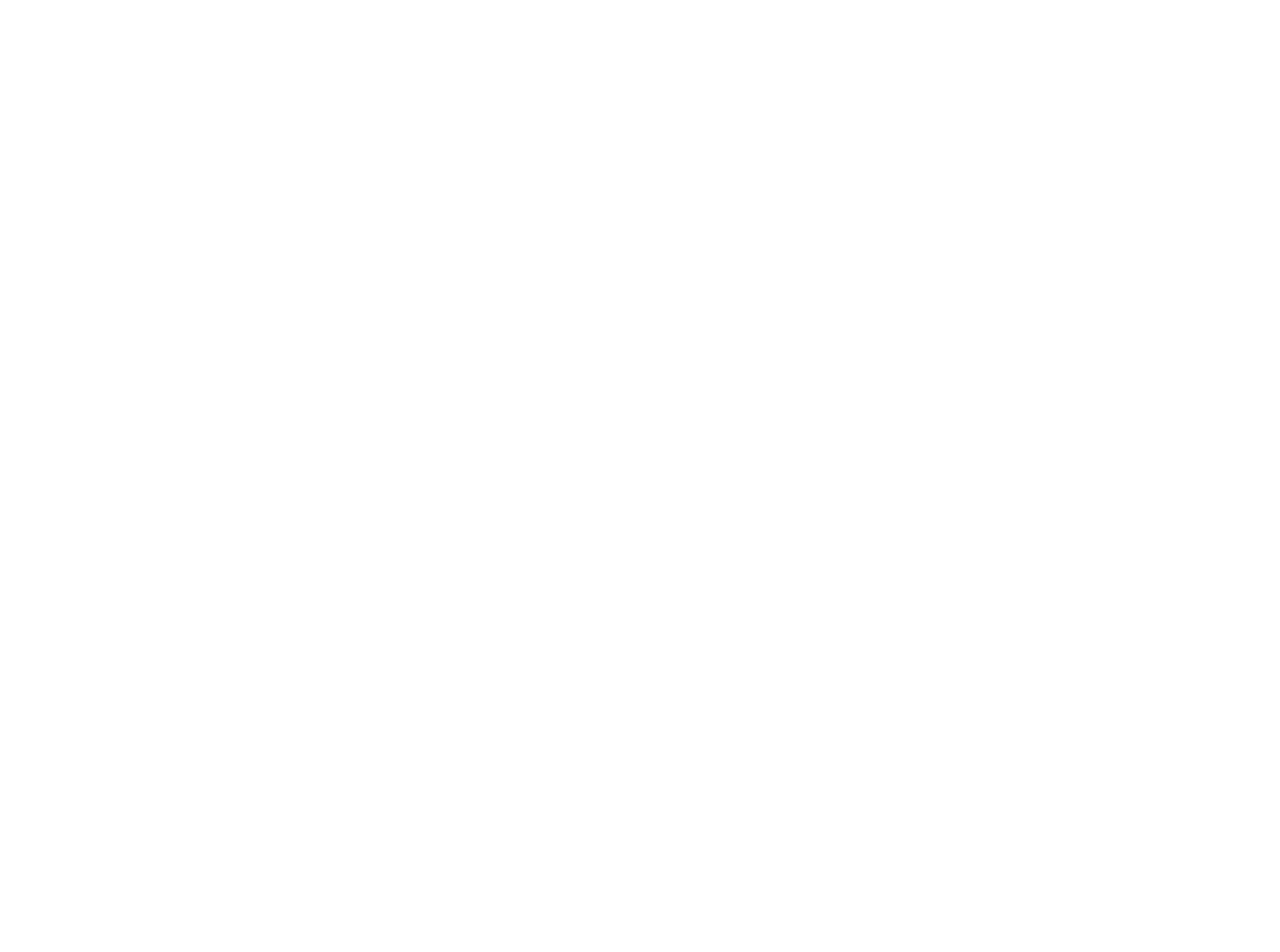
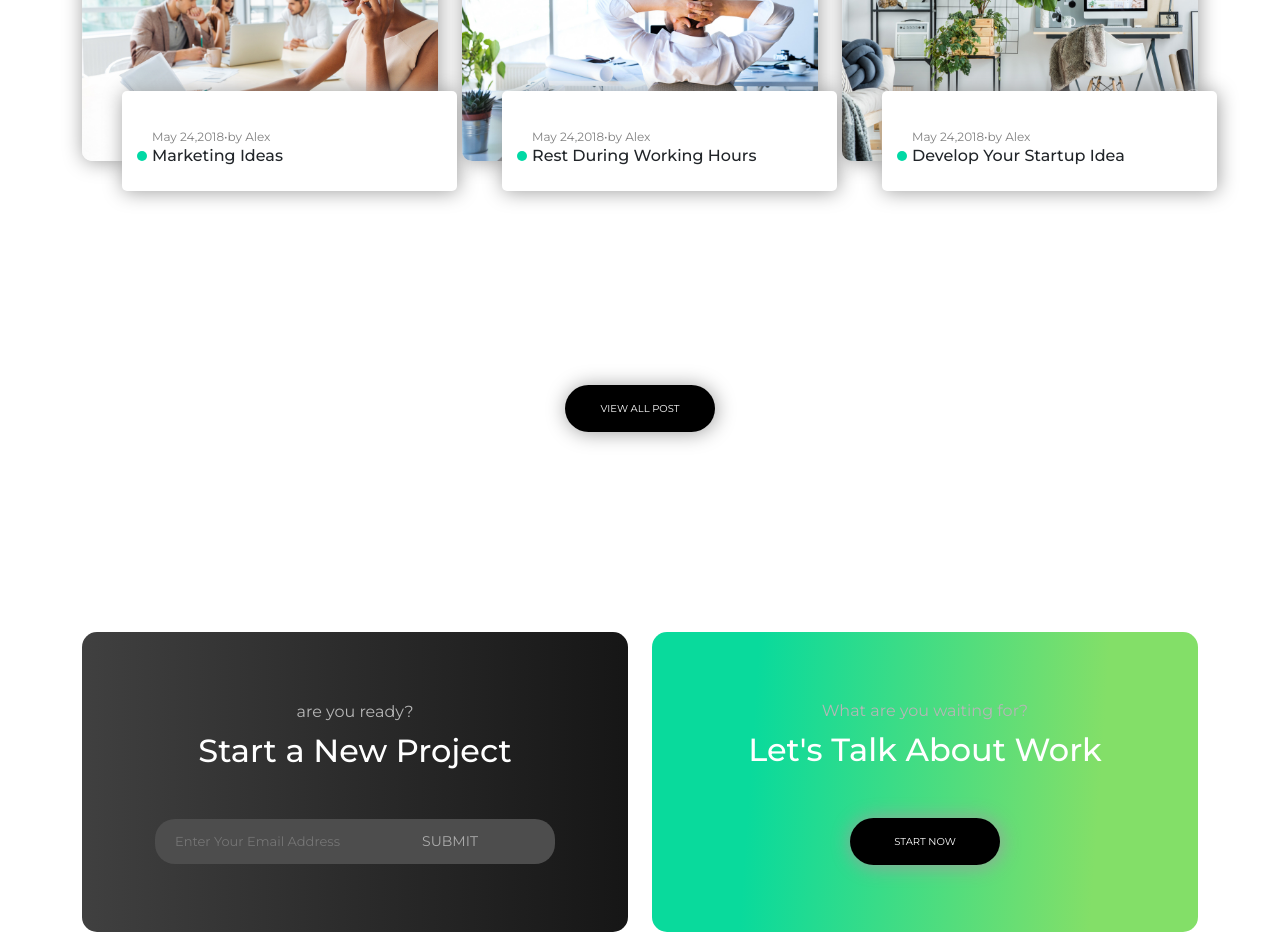
Before and after one commit to Francesco-Alquati/proj-html-vuejs, a Vue app: page / in a window 1280 px wide. Shown: the part 5220-6172 px from the top of the page. Before the commit the page ends 4842 px from the top, so only its background shows below. Built offline with nearby package versions, Linux system fonts and the light colour scheme.

Commit message:
[UPD] Completed NewsBlog section

```diff
--- a/src/App.vue
+++ b/src/App.vue
@@ -5,6 +5,7 @@
 import AppMainMiddle from './components/AppMainMiddle.vue';
 import AppMainBottom from './components/AppMainBottom.vue';
 import AppUsersReview from './components/AppUsersReview.vue';
+import AppNewsBlog from './components/AppNewsBlog.vue';
 
 export default{
   components:{
@@ -14,6 +15,7 @@
     AppMainMiddle,
     AppMainBottom,
     AppUsersReview,
+    AppNewsBlog,
   }
 }
 </script>
@@ -28,6 +30,7 @@
     <AppMainMiddle />
     <AppMainBottom />
     <AppUsersReview />
+    <AppNewsBlog />
   </main>
   <footer>
 
--- a/src/components/AppJumbo.vue
+++ b/src/components/AppJumbo.vue
@@ -61,7 +61,7 @@
     color: white;
     padding: 15px;
     font-size: 10px;
-    width: 130px;
+    width: 150px;
 }
 .jumbo button:hover{
     background: rgb(64,64,64);
--- /dev/null
+++ b/src/components/AppNewsBlog.vue
@@ -0,0 +1,164 @@
+<script>
+export default {
+
+}
+</script>
+<template>
+    <div class="container">
+        <div class="row mt-200 mb-5">
+            <div class="col-12 text-center">
+                <h2>Latest News &amp; our <span class="c-lgreen">Blog</span></h2>
+                <div class="line-container d-flex justify-content-center mt-4">
+                    <div class="line-s"></div>
+                    <div class="line-l"></div>
+                </div>
+            </div>
+        </div>
+        <div class="row mb-100">
+            <div class="col-4">
+                <img src="/images/serious-businesswoman-with-documents-talking-on-P9Q6LX6-1024.jpg" alt="">
+                <div class="captions-cards">
+                    <div class="date">May 24,2018•by Alex</div>
+                    <div class="dot"></div>
+                    <h6>Marketing Ideas</h6>
+                </div>
+            </div>
+            <div class="col-4">
+                <img src="/images/Businessman-at-the-desk-in-his-office-resting--1024x768.jpg" alt="">
+                <div class="captions-cards">
+                    <div class="date">May 24,2018•by Alex</div>
+                    <div class="dot"></div>
+                    <h6>Rest During Working Hours</h6>
+                </div>
+            </div>
+            <div class="col-4">
+                <img src="/images/simple-home-office-with-tree-PBXRXYB-large-1024x768.jpg" alt="">
+                <div class="captions-cards">
+                    <div class="date">May 24,2018•by Alex</div>
+                    <div class="dot"></div>
+                    <h6>Develop Your Startup Idea</h6>
+                </div>
+            </div>
+        </div>
+        <div class="row">
+            <div class="col-12 mb-200 text-center">
+                <button class="btn rounded-pill text-uppercase mt-4">View All Post</button>
+            </div>
+        </div>
+        <!-- JOIN US SECTION -->
+        <div class="row mb-200">
+            <div class="col-6">
+                <div class="submit card">
+                    <div class="c-lgrey mb-2">are you ready?</div>
+                    <h2 class="mb-5">Start a New Project</h2>
+                    <input type="email" placeholder="Enter Your Email Address" name="Email" id="Emil">
+                    <a class="text-uppercase" href="#">submit</a>
+                </div>
+            </div>
+            <div class="col-6">
+                <div class="start card">
+                    <div class="c-lgrey mb-2">What are you waiting for?</div>
+                    <h2 class="mb-4">Let's Talk About Work</h2>
+                    <button class="btn rounded-pill text-uppercase mt-4">Start Now</button>
+                </div>
+            </div>
+        </div>
+    </div>
+
+</template>
+<style lang="scss" scoped>
+img{
+    width: 100%;
+    border-radius: 10px;
+    box-shadow: 1px 1px 20px rgb(158, 158, 158);
+}
+.captions-cards{
+    position: relative;
+    left: 40px;
+    bottom: 70px;
+    width: 335px;
+    height: 100px;
+    background-color: white;
+    box-shadow: 1px 1px 20px rgb(158, 158, 158);
+    border-radius: 5px;
+    padding: 30px;
+}
+.submit button{
+    background-color: rgb(77, 77, 77);
+    color: white;
+    padding: 15px;
+    font-size: 13px;
+    width: 50px;
+
+}
+button{
+    background-color: black;
+    color: white;
+    padding: 15px;
+    font-size: 10px;
+    width: 150px;
+    box-shadow: 1px 1px 20px rgb(158, 158, 158);
+}
+button:hover{
+    background: rgb(64,64,64);
+    background: linear-gradient(90deg, rgba(64,64,64,1) 0%, rgba(22,22,22,1) 100%);
+    color: white;
+    padding: 15px;
+    font-size: 10px;
+    width: 150px;
+    transition: 10s;
+}
+.dot{
+    height: 10px;
+    background-color: #00D9A5;
+    width: 10px;
+    border-radius: 20px;
+    margin-right: 5px;
+    position: absolute;
+    left: 15px;
+    bottom: 30px;
+}
+.date{
+    color: grey;
+    font-size: 12px;
+    margin-top: 7px;
+}
+.c-lgrey{
+    color: rgb(182, 182, 182);
+}
+.card{
+    width: 100%;
+    background-color: black;
+    height: 300px;
+    border-radius: 15px;
+    border: none;
+    color: white;
+    display: flex;
+    justify-content: center;
+    align-items: center;
+}
+.submit{
+    background: rgb(64,64,64);
+    background: linear-gradient(90deg, rgba(64,64,64,1) 0%, rgba(22,22,22,1) 100%);
+}
+.start{
+    background: rgb(9,218,156);
+    background: linear-gradient(94deg, rgba(9,218,156,1) 19%, rgba(131,223,104,1) 81%);
+}
+input{
+    width: 400px;
+    height: 45px;
+    background-color: rgb(77, 77, 77);
+    border-radius: 20px;
+    border: none;
+    padding: 20px;
+    font-size: 13px;
+}
+a{
+    color: rgb(172, 172, 172);
+    position: absolute;
+    right: 150px;
+    top: 199px;
+    font-size: 14px;
+}
+</style>
```
